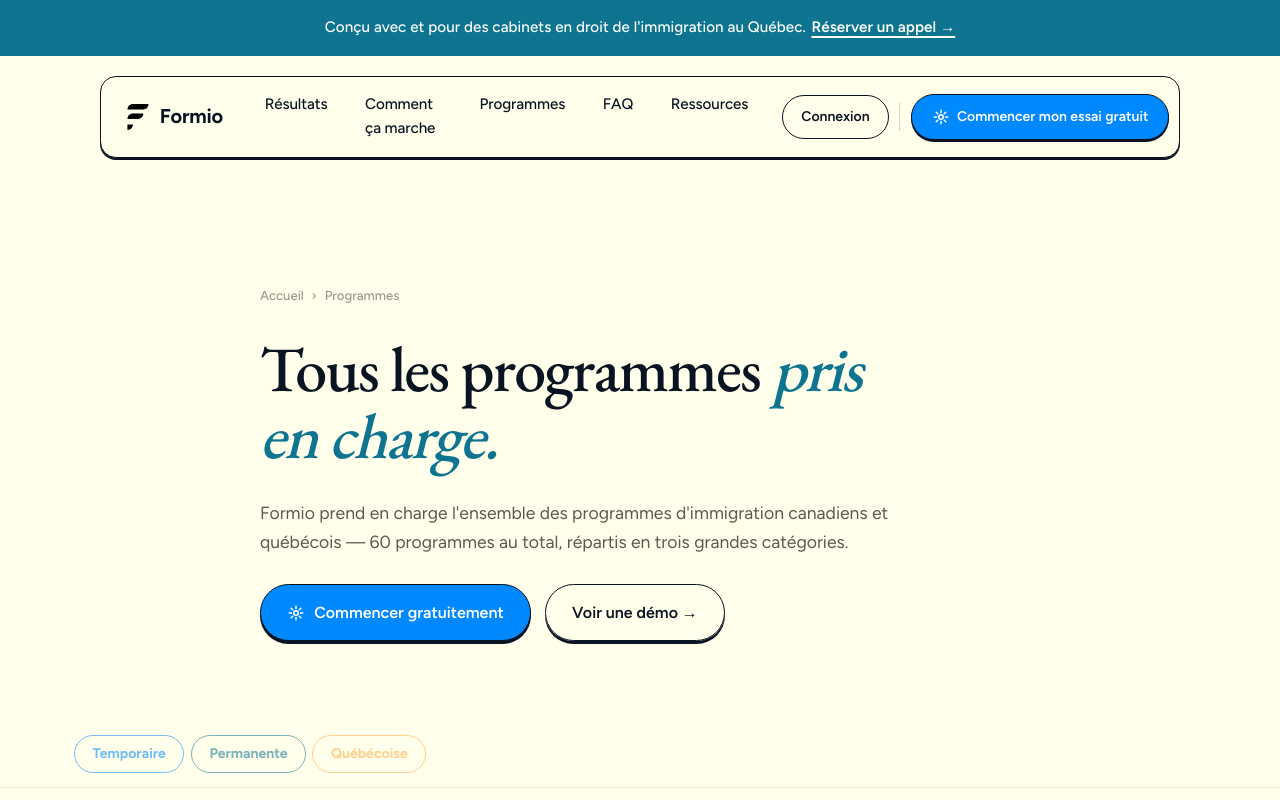
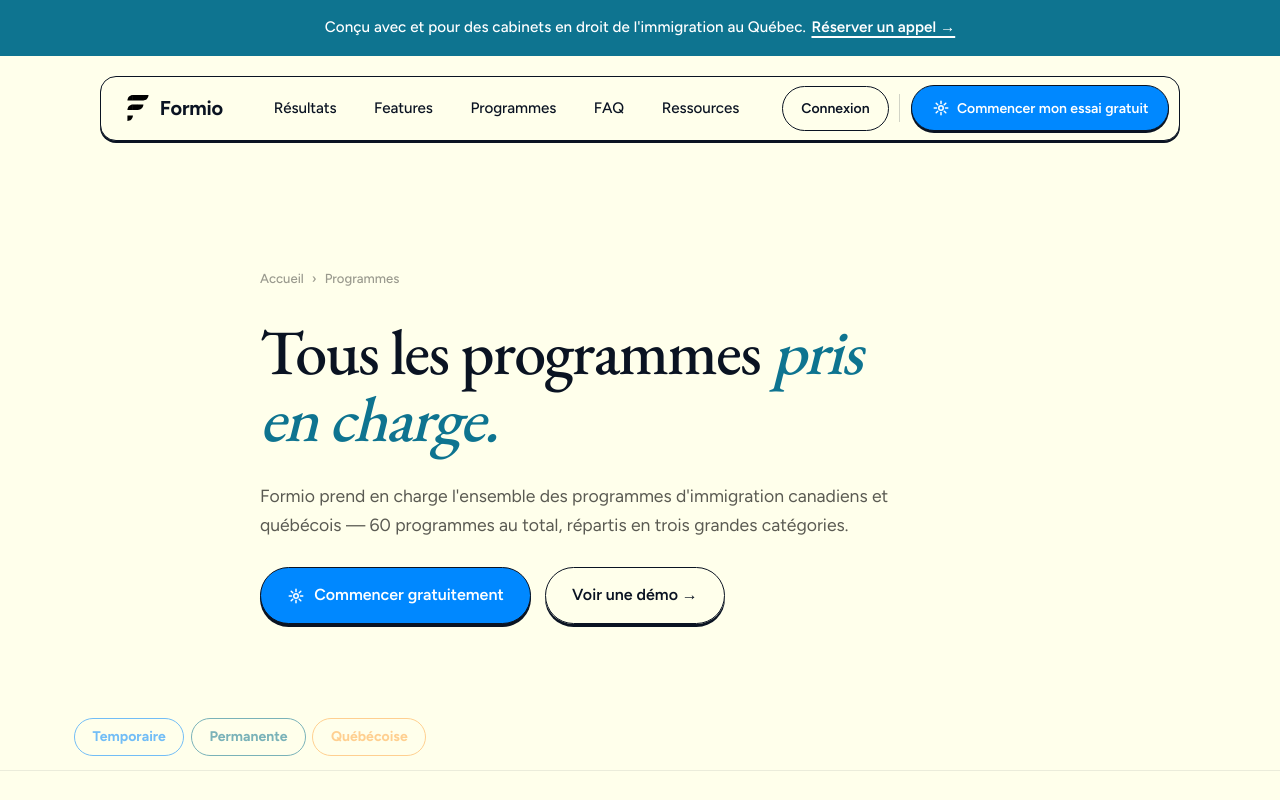
Before and after one commit to HashiramaP/FormioLandingPage, a Next.js app: page /programs in a window 1280 px wide. Shown: the top 800 px of the page. Built offline with nearby package versions, Linux system fonts and the light colour scheme.

Commit message:
fix: rename nav label 'Comment ça marche' to 'Features'

```diff
--- a/src/app/Navbar.tsx
+++ b/src/app/Navbar.tsx
@@ -29,7 +29,7 @@
           <div className="nav-center">
             <div className="nav-links">
               <a href="/#stats">Résultats</a>
-              <a href="/#how">Comment ça marche</a>
+              <a href="/#how">Features</a>
               <Link href="/programs">Programmes</Link>
               <Link href="/faq">FAQ</Link>
               <Link href="/blog">Ressources</Link>
```
